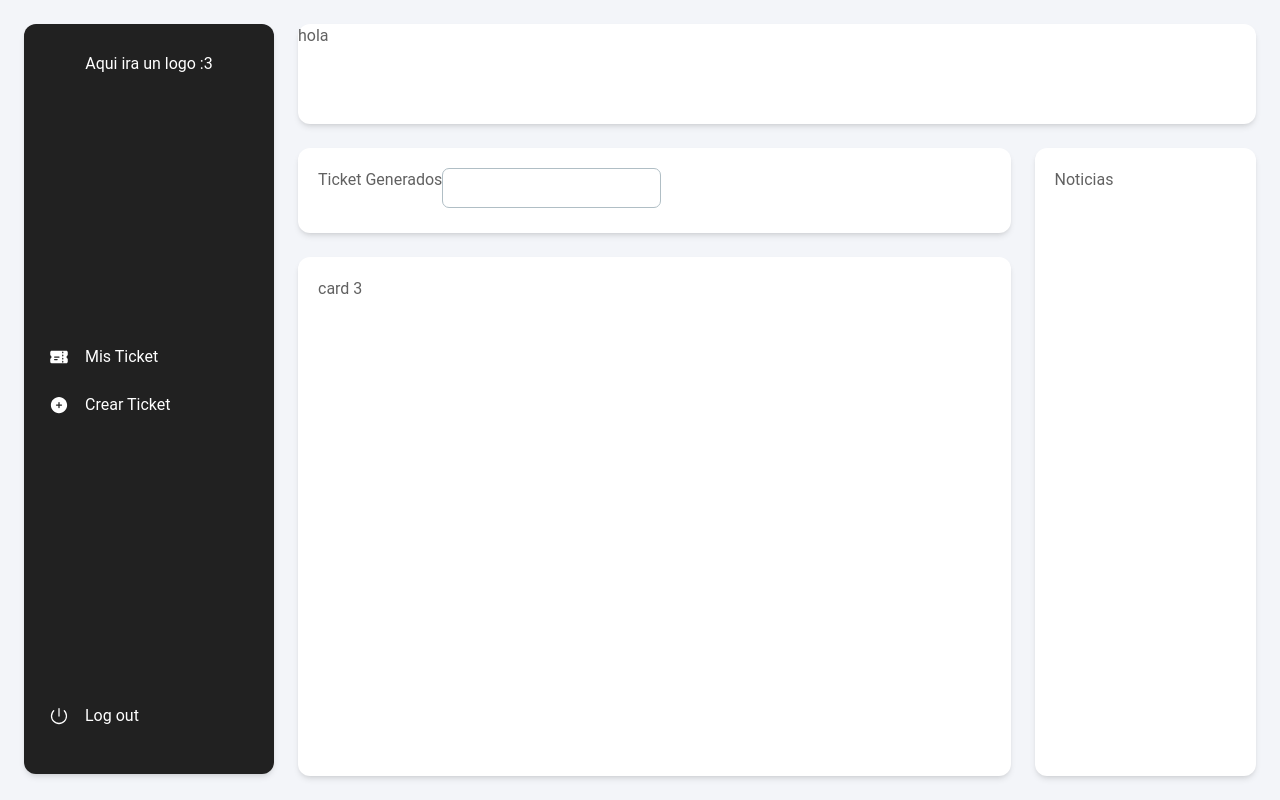
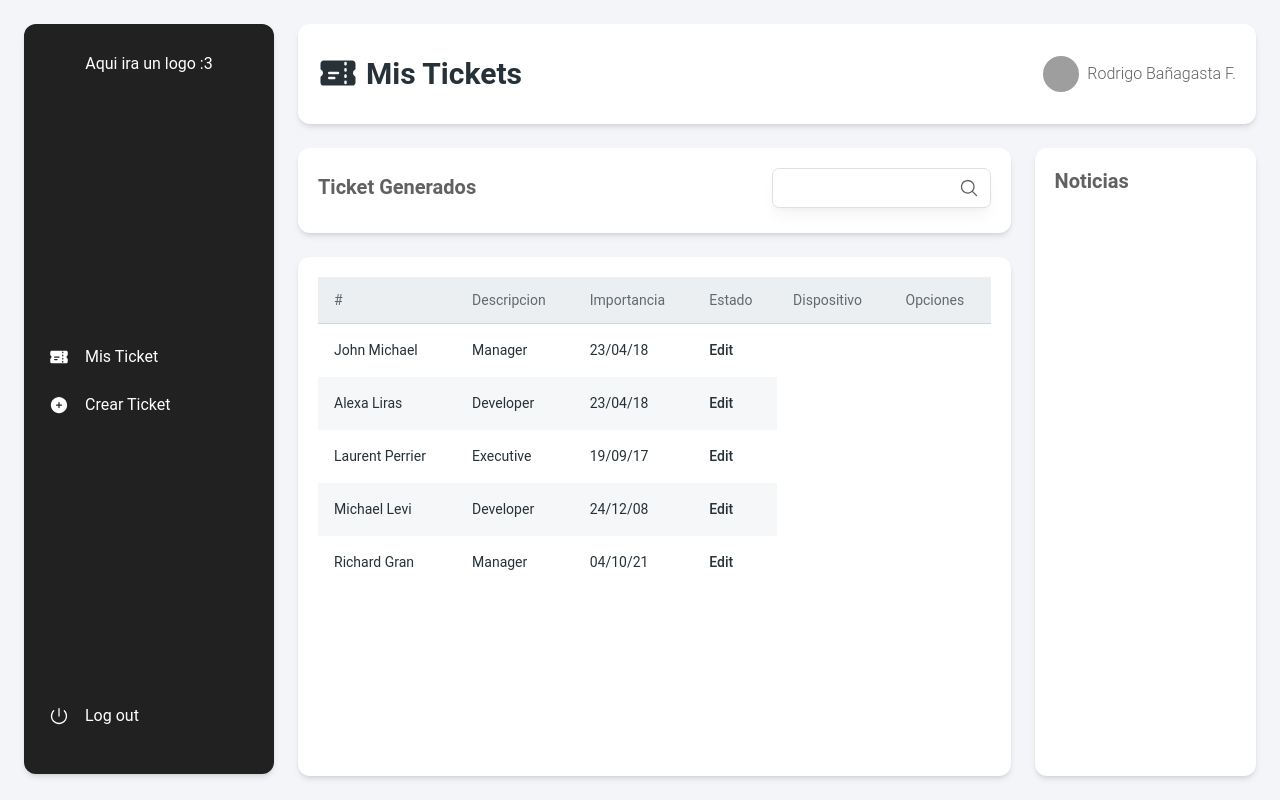
Before and after one commit to Sebastian-123-web/SystemTicket-frontend, a React (Vite) app: page /#/dashboard in a window 1280 px wide. Built offline with nearby package versions, Linux system fonts and the light colour scheme; sample sign-in values are in the browser's storage; grey boxes are pictures that could not be loaded.

Commit message:
RB | Creando tabla en myTicket.jsx

```diff
--- a/src/page/DashboardUser/MyTicket/MyTicket.jsx
+++ b/src/page/DashboardUser/MyTicket/MyTicket.jsx
@@ -1,30 +1,166 @@
 import React from 'react'
 
-import { Card, Input } from '@material-tailwind/react'
+import {
+            Typography,
+            Card,
+            Input,
+            table,
+            thead,
+            tbody,
+            tr,
+            th,
+            td
+        } from '@material-tailwind/react'
+import { MagnifyingGlassIcon } from '@heroicons/react/24/solid'
+import { TopBar } from './TopBar/TopBar'
+
+const TABLE_HEAD = ["#", "Descripcion", "Importancia", "Estado", "Dispositivo", "Opciones"];
+
+const TABLE_ROWS = [
+  {
+    name: "John Michael",
+    job: "Manager",
+    date: "23/04/18",
+  },
+  {
+    name: "Alexa Liras",
+    job: "Developer",
+    date: "23/04/18",
+  },
+  {
+    name: "Laurent Perrier",
+    job: "Executive",
+    date: "19/09/17",
+  },
+  {
+    name: "Michael Levi",
+    job: "Developer",
+    date: "24/12/08",
+  },
+  {
+    name: "Richard Gran",
+    job: "Manager",
+    date: "04/10/21",
+  },
+];
 
 export const MyTicket = () => {
     return (
         <>
-      <Card className='h-[100px]'>
-          hola
-      </Card>
+            <TopBar />
+
             <div className='h-[calc(100%-124px)] mt-6 grid grid-cols-12 grid-rows-6 gap-6'>
                 <Card className='col-span-9 row-span-1 p-5'>
-            <div className='flex flex-rows' >
-              <h1>Ticket Generados</h1>
-              <div className=' relative '>
+                    <div className='flex flex-row items-center justify-between' >
+                        <Typography variant='h5'>Ticket Generados</Typography>
+                        <div className='relative'>
                             <Input
                                 placeholder='Buscar'
-                  className='w-30'
+                                className="!border !border-gray-300 bg-white text-gray-900 shadow-lg shadow-gray-900/5 ring-4 ring-transparent placeholder:text-gray-500 focus:!border-gray-900 focus:!border-t-gray-900 focus:ring-gray-900/10"
+                                labelProps={{
+                                    className: "hidden",
+                                }}
                             />
-                <div>
-
-                </div>
+                            <MagnifyingGlassIcon className='absolute right-3 top-2.5 w-5 h-5' />
                         </div>
                     </div>
                 </Card>
-          <Card className='col-span-3 row-span-6 p-5'>Noticias</Card>
-          <Card className='col-span-9 row-span-5 p-5'>card 3</Card>
+                <Card className='col-span-3 row-span-6 p-5'>
+                    <Typography variant='h5'>Noticias</Typography>
+                </Card>
+                {/* <Card className='col-span-9 row-span-5 p-5'>
+                    <table className="w-full min-w-max table-auto text-left">
+                        <thead>
+                            <tr>
+                                <th className="border-b border-blue-gray-100 bg-blue-gray-50 p-4">#</th>
+                                <th className="border-b border-blue-gray-100 bg-blue-gray-50 p-4">Titulo</th>
+                                <th className="border-b border-blue-gray-100 bg-blue-gray-50 p-4">Importancia</th>
+                                <th className="border-b border-blue-gray-100 bg-blue-gray-50 p-4">Estado</th>
+                                <th className="border-b border-blue-gray-100 bg-blue-gray-50 p-4">Dispositivo</th>
+                                <th className="border-b border-blue-gray-100 bg-blue-gray-50 p-4">Menu</th>
+                            </tr>
+                        </thead>
+                        <tbody>
+                            <tr>
+                                <td className="even:bg-blue-gray-50/50">
+                                    <Typography variant="small" color="blue-gray" className="font-normal leading-none opacity-70">
+                                        #
+                                    </Typography>
+                                </td>
+                                <td className="even:bg-blue-gray-50/50">
+                                    <Typography variant="small" color="blue-gray" className="font-normal leading-none opacity-70">
+                                        Error con SIDIGE
+                                    </Typography>
+                                </td>
+                                <td className="even:bg-blue-gray-50/50">
+                                    <Typography variant="small" color="blue-gray" className="font-normal leading-none opacity-70">
+                                        Medio
+                                    </Typography>
+                                </td>
+                                <td className="even:bg-blue-gray-50/50">
+                                    <Typography variant="small" color="blue-gray" className="font-normal leading-none opacity-70">
+                                        En Proceso
+                                    </Typography>
+                                </td>
+                                <td className="even:bg-blue-gray-50/50">
+                                    <Typography variant="small" color="blue-gray" className="font-normal leading-none opacity-70">
+                                        ♫
+                                    </Typography>
+                                </td>
+                                <td className="even:bg-blue-gray-50/50">
+                                    <Typography variant="small" color="blue-gray" className="font-normal leading-none opacity-70">
+
+                                    </Typography>
+                                </td>
+                            </tr>
+                        </tbody>
+                    </table>
+                </Card> */}
+                <Card className="col-span-9 row-span-5 p-5">
+                    <table className="w-full min-w-max table-auto text-left">
+                        <thead>
+                        <tr>
+                            {TABLE_HEAD.map((head) => (
+                            <th key={head} className="border-b border-blue-gray-100 bg-blue-gray-50 p-4">
+                                <Typography
+                                variant="small"
+                                color="blue-gray"
+                                className="font-normal leading-none opacity-70"
+                                >
+                                {head}
+                                </Typography>
+                            </th>
+                            ))}
+                        </tr>
+                        </thead>
+                        <tbody>
+                        {TABLE_ROWS.map(({ name, job, date }, index) => (
+                            <tr key={name} className="even:bg-blue-gray-50/50">
+                            <td className="p-4">
+                                <Typography variant="small" color="blue-gray" className="font-normal">
+                                {name}
+                                </Typography>
+                            </td>
+                            <td className="p-4">
+                                <Typography variant="small" color="blue-gray" className="font-normal">
+                                {job}
+                                </Typography>
+                            </td>
+                            <td className="p-4">
+                                <Typography variant="small" color="blue-gray" className="font-normal">
+                                {date}
+                                </Typography>
+                            </td>
+                            <td className="p-4">
+                                <Typography as="a" href="#" variant="small" color="blue-gray" className="font-medium">
+                                Edit
+                                </Typography>
+                            </td>
+                            </tr>
+                        ))}
+                        </tbody>
+                    </table>
+                </Card>
             </div>
         </>
     )
--- /dev/null
+++ b/src/page/DashboardUser/MyTicket/TopBar/TopBar.jsx
@@ -0,0 +1,42 @@
+
+import {
+    Avatar,
+    Menu,
+    MenuHandler,
+    MenuList,
+    MenuItem,
+    Typography,
+    Card
+} from '@material-tailwind/react'
+import { TicketIcon } from '@heroicons/react/24/solid'
+
+export const TopBar = () => {
+    return (
+        <>
+            <Card className='h-[100px] p-5 flex flex-row items-center justify-between'>
+                <Typography variant='h3' className='flex flex-row' color="blue-gray">
+                    <TicketIcon className='w-10 h-10 mr-2' />
+                    Mis Tickets
+                </Typography>
+
+                <Menu>
+                    <MenuHandler>
+                        <div className='flex flex-row items-center cursor-pointer'>
+                            <Avatar
+                                src='https://avatars.githubusercontent.com/u/69646937?v=4'
+                                alt="avatar"
+                                size='sm'
+                                className='mr-2'
+                            />
+                            <Typography>Rodrigo Bañagasta F.</Typography>
+                        </div>
+                    </MenuHandler>
+                    <MenuList>
+                        <MenuItem>Configuracion</MenuItem>
+                        <MenuItem>Perfil</MenuItem>
+                    </MenuList>
+                </Menu>
+            </Card>
+        </>
+    )
+}
```
Lines whose indentation alone changed are shown as unchanged.
